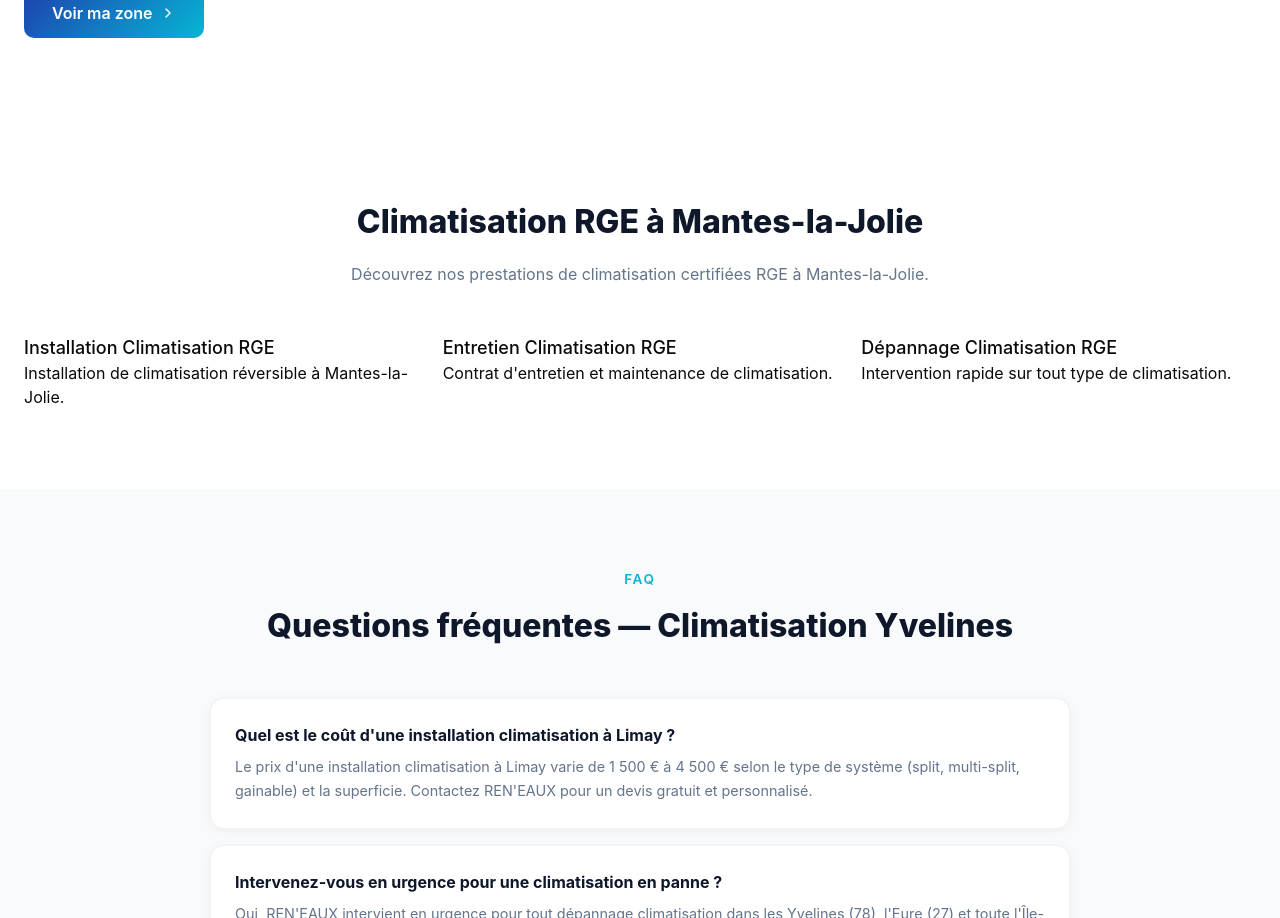
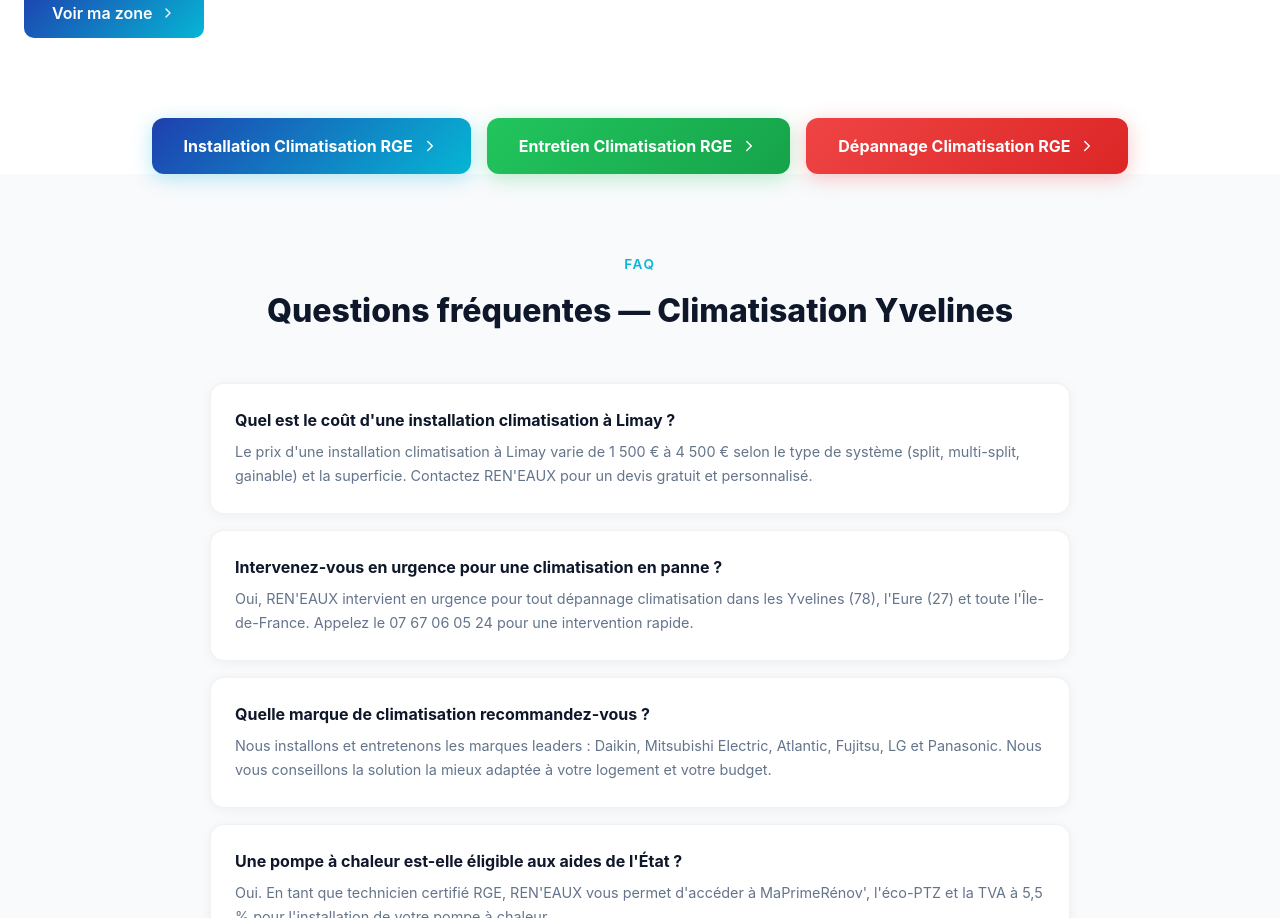
Before and after one commit to carluks78/Ren-eaux-Climatisation, a React (Vite) app: page / in a window 1280 px wide. Shown: the part 3815-4733 px from the top of the page. Built offline with nearby package versions, Linux system fonts and the light colour scheme.

Commit message:
Refactor Home component with new RGE service links
Updated the Home component to include new links for RGE services with improved styling.

```diff
--- a/src/app/components/pages/Home.tsx
+++ b/src/app/components/pages/Home.tsx
@@ -390,74 +390,74 @@ export function Home() {
       </section>
 
       {/* ===== MANTES-LA-JOLIE RGE ===== */}
-<section style={{ background: '#fff', padding: '5rem 1.5rem' }}>
-  <div style={{ maxWidth: '1280px', margin: '0 auto' }}>
-
-    <h2 style={{
-      textAlign: 'center',
-      color: '#0F172A',
-      fontSize: '2rem',
-      fontWeight: '800',
-      marginBottom: '1rem'
-    }}>
-      Climatisation RGE à Mantes-la-Jolie
-    </h2>
-
-    <p style={{
-      textAlign: 'center',
-      color: '#64748B',
-      maxWidth: '700px',
-      margin: '0 auto 3rem'
-    }}>
-      Découvrez nos prestations de climatisation certifiées RGE à
-      Mantes-la-Jolie.
-    </p>
-
 <div style={{
-      display: 'grid',
-      gridTemplateColumns: 'repeat(auto-fit,minmax(300px,1fr))',
-      gap: '1.5rem'
+  display: 'flex',
+  flexWrap: 'wrap',
+  justifyContent: 'center',
+  gap: '1rem'
 }}>
 
   <Link
     to="/climatisation-rge-mantes-la-jolie"
-        style={{ textDecoration: 'none' }}
+    style={{
+      background: 'linear-gradient(135deg, #1E40AF, #06B6D4)',
+      color: '#fff',
+      textDecoration: 'none',
+      padding: '1rem 2rem',
+      borderRadius: '12px',
+      fontWeight: '700',
+      display: 'inline-flex',
+      alignItems: 'center',
+      gap: '0.5rem',
+      boxShadow: '0 4px 20px rgba(6,182,212,0.3)',
+      transition: 'all .3s ease'
+    }}
   >
-        <div className="seo-card">
-          <h3>Installation Climatisation RGE</h3>
-          <p>
-            Installation de climatisation réversible à Mantes-la-Jolie.
-          </p>
-        </div>
+    Installation Climatisation RGE
+    <ChevronRight size={18} />
   </Link>
 
   <Link
     to="/entretien-climatisation-rge-mantes-la-jolie"
-        style={{ textDecoration: 'none' }}
+    style={{
+      background: 'linear-gradient(135deg, #22C55E, #16A34A)',
+      color: '#fff',
+      textDecoration: 'none',
+      padding: '1rem 2rem',
+      borderRadius: '12px',
+      fontWeight: '700',
+      display: 'inline-flex',
+      alignItems: 'center',
+      gap: '0.5rem',
+      boxShadow: '0 4px 20px rgba(34,197,94,0.3)',
+      transition: 'all .3s ease'
+    }}
   >
-        <div className="seo-card">
-          <h3>Entretien Climatisation RGE</h3>
-          <p>
-            Contrat d'entretien et maintenance de climatisation.
-          </p>
-        </div>
+    Entretien Climatisation RGE
+    <ChevronRight size={18} />
   </Link>
 
   <Link
     to="/depannage-climatisation-rge-mantes-la-jolie"
-        style={{ textDecoration: 'none' }}
+    style={{
+      background: 'linear-gradient(135deg, #EF4444, #DC2626)',
+      color: '#fff',
+      textDecoration: 'none',
+      padding: '1rem 2rem',
+      borderRadius: '12px',
+      fontWeight: '700',
+      display: 'inline-flex',
+      alignItems: 'center',
+      gap: '0.5rem',
+      boxShadow: '0 4px 20px rgba(239,68,68,0.3)',
+      transition: 'all .3s ease'
+    }}
   >
-        <div className="seo-card">
-          <h3>Dépannage Climatisation RGE</h3>
-          <p>
-            Intervention rapide sur tout type de climatisation.
-          </p>
-        </div>
+    Dépannage Climatisation RGE
+    <ChevronRight size={18} />
   </Link>
 
 </div>
-  </div>
-</section>
 
       {/* ===== FAQ ===== */}
       <section style={{ background: '#F8FAFC', padding: '5rem 1.5rem' }}>
```
Lines whose indentation alone changed are shown as unchanged.
